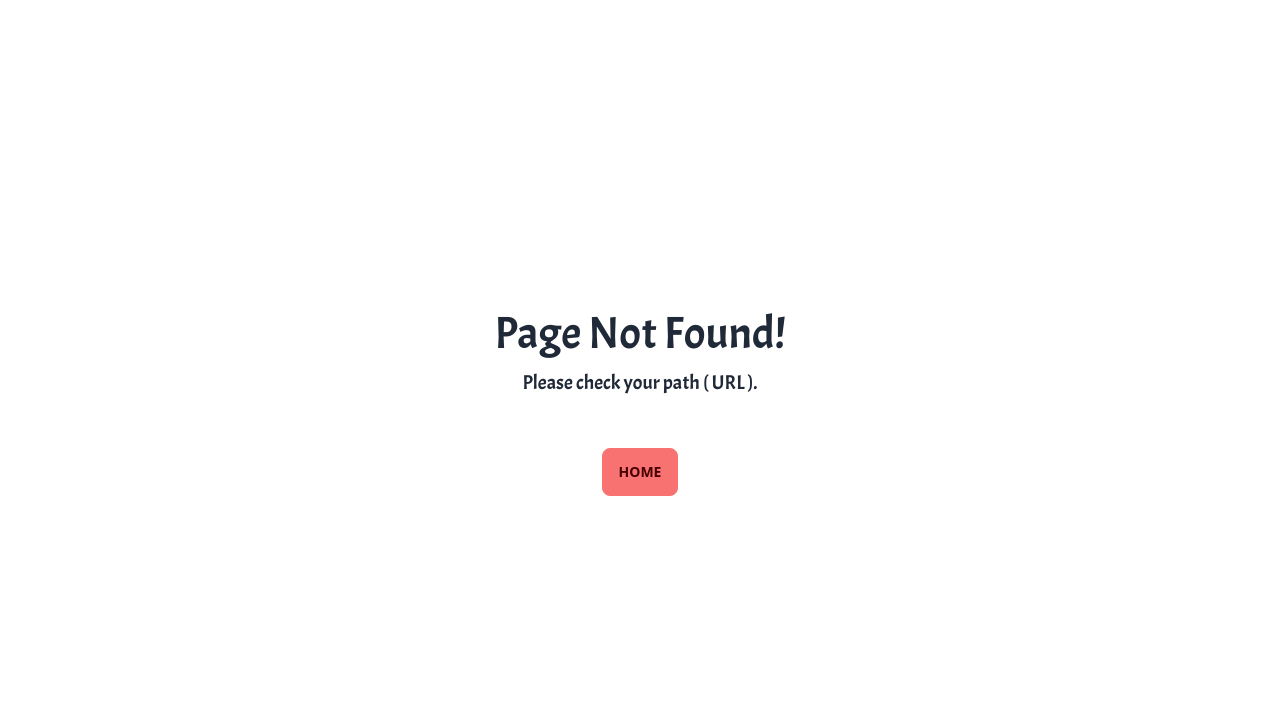
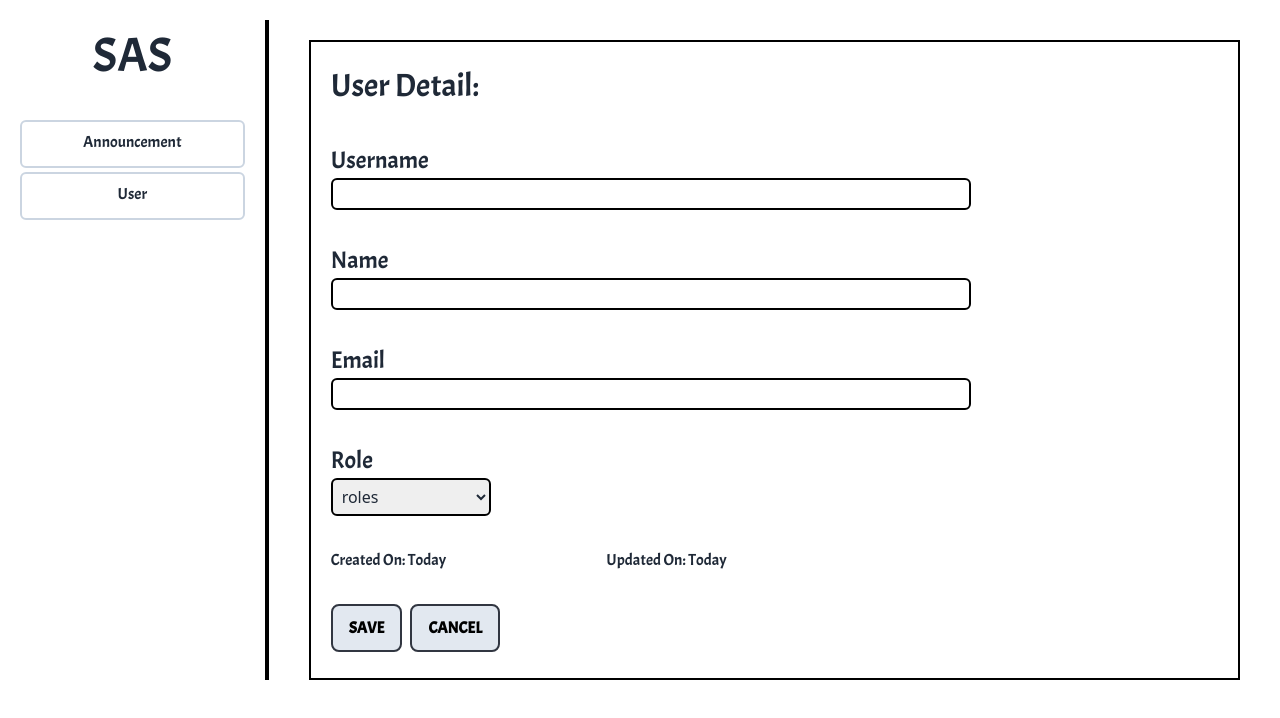
Before and after one commit to dodoza1415/Integrated-Project_SAS, a Vue app in the folder YuuuHooo-Frontend/: page /admin/user/id/edit in a window 1280 px wide. Before the commit this address had no page. Shown: the top 718 px of the page. Built offline with nearby package versions, Linux system fonts and the light colour scheme.

Commit message:
20/09/2023

```diff
--- a/YuuuHooo-Frontend/src/router/index.js
+++ b/YuuuHooo-Frontend/src/router/index.js
@@ -8,6 +8,7 @@ import UserViewAnnouncement from "../views/UserViewAnnouncement.vue";
 import UserViewDetails from "../views/UserViewDetails.vue"
 import User from "../views/User.vue"
 import AddUser from "../views/AddUser.vue"
+import EditUser from "../views/EditUser.vue"
 
 const router = createRouter({
   history: createWebHistory(import.meta.env.BASE_URL),
@@ -62,6 +63,11 @@ const router = createRouter({
       name: "AddUser",
       component: AddUser,
     },
+    {
+      path: "/admin/user/id/edit",
+      name: "EditUser",
+      component: EditUser,
+    },
   ],
 });
 
--- /dev/null
+++ b/YuuuHooo-Frontend/src/views/EditUser.vue
@@ -0,0 +1,84 @@
+<script setup>
+import { useRouter, RouterLink } from "vue-router";
+
+const router = useRouter();
+
+const cancelAdding = (type) => {
+
+    if(confirm("Do you want to cancel editing a user?") === true) {
+        if(type === 'user'){
+            router.push('/admin/user')
+        }else if(type === 'announcement'){
+            router.push('/admin/announcement')
+        }
+    }
+}
+
+const saveAdding = () => {
+    confirm("Are you sure the user's information is correct?") === true ? alert("Yes") : alert("No")
+    //router push + fetch
+}
+</script>
+
+<template>
+<div class="flex flex-row">
+    <div class="w-[20em] flex flex-col mt-5 ml-5 pr-5 gap-1 border-r-4 border-r-black ">
+      <div class="ann-app-title h-[2em] text-[3em] font-['Acme'] text-center">
+        SAS
+      </div>
+      <div
+      @click="cancelAdding('announcement')"
+      class="ann-menu h-[3em] text-[1em] font-['Acme'] border-2 border-slate-300 rounded-md border-solid text-center p-2 hover:bg-rose-500 hover:border-transparent hover:text-white cursor-pointer">
+        Announcement
+      </div>
+      <div
+      @click="cancelAdding('user')"
+      class="ann-menu h-[3em] text-[1em] font-['Acme'] border-2 border-slate-300 rounded-md border-solid text-center p-2 hover:bg-emerald-500 hover:border-transparent hover:text-white cursor-pointer">
+        User
+      </div>
+    </div>
+    <div class="m-5 w-full h-[40em]">
+        <div class="border-2 border-black p-5 m-5 h-[40em]">
+            <div class="text-[2em] font-['Acme']">User Detail:</div>
+            <div class="flex flex-col mb-[2em] mt-[2em]">
+                <div class="text-[1.5em] font-['Acme']">Username</div>
+                <input class="ann-username border-2 border-black rounded-md w-[40em] h-[2em] pl-[6px]"/>
+            </div>
+            <div class="flex flex-col mb-[2em]">
+                <div class="text-[1.5em] font-['Acme']">Name</div>
+                <input class="ann-name border-2 border-black rounded-md w-[40em] h-[2em] pl-[6px]"/>
+            </div>
+            <div class="flex flex-col mb-[2em]">
+                <div class="text-[1.5em] font-['Acme']">Email</div>
+                <input class="ann-email border-2 border-black rounded-md w-[40em] h-[2em] pl-[6px]"/>
+            </div>
+            <div class="flex flex-col mb-[2em]">
+                <div class="text-[1.5em] font-['Acme']">Role</div>
+                <select class="ann-role border-2 border-black rounded-md w-[10em] p-[5px]">
+                    <option>roles</option>
+                </select>
+            </div>
+            <div class="flex flex-row gap-40 mb-[2em]">
+                <div class="ann-created-on text-[1em] font-['Acme']">Created On: Today</div>
+                <div class="ann-updated-on text-[1em] font-['Acme']">Updated On: Today</div>
+            </div>
+            <div class="flex flex-row gap-2">
+                <button
+                class="ann-button border-2 btn btn-active text-[1em] font-['Acme'] bg-slate-200 text-black hover:bg-green-300"
+                @click="saveAdding()">
+                Save
+                </button>
+                <button
+                class="ann-button border-2 btn btn-active  text-[1em] font-['Acme'] bg-slate-200 text-black hover:bg-red-400"
+                @click="cancelAdding('user')"
+                >Cancel
+            </button>
+            </div>
+        </div>
+    </div>
+</div>
+</template>
+
+<style scoped>
+
+</style>
--- a/YuuuHooo-Frontend/src/views/User.vue
+++ b/YuuuHooo-Frontend/src/views/User.vue
@@ -58,7 +58,7 @@ const deleteUser = () => {
                     <th class="text-lg">Action</th>
                 </tr>
                 <tr
-                class="ann-item border border-black hover:bg-slate-100">
+                class="ann-item border border-black">
                     <th>1.</th>
                     <th class="ann-username text-[15px]">Hello123</th>
                     <th class="ann-name text-[15px]">Hello Eiei</th>
@@ -67,7 +67,11 @@ const deleteUser = () => {
                     <th class="ann-created-on text-[15px]">Today</th>
                     <th class="ann-updated-on text-[15px]">Today</th>
                     <th class="grid grid-cols-2 gap-2">
-                        <button class="ann-button border border-black rounded-lg text-[15px] p-2 hover:bg-amber-200">edit</button>
+                        <button
+                        class="ann-button border border-black rounded-lg text-[15px] p-2 hover:bg-amber-200"
+                        @click="router.push('/admin/user/id/edit')">
+                          edit
+                        </button>
                         <button
                         class="ann-button border border-black rounded-lg text-[15px] p-2 hover:bg-red-300"
                         @click="deleteUser()">
```
